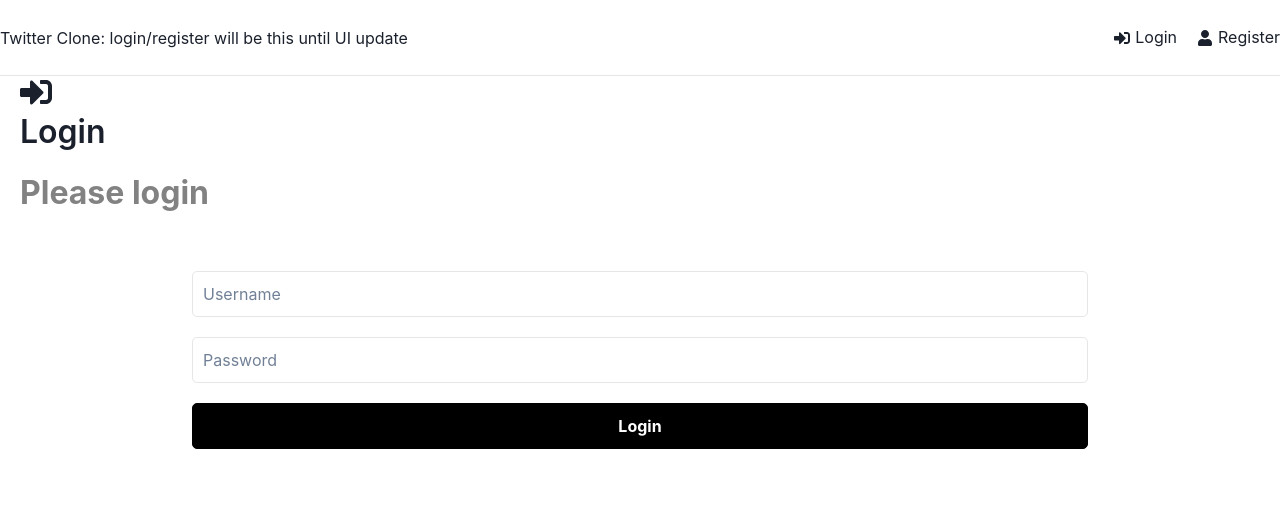
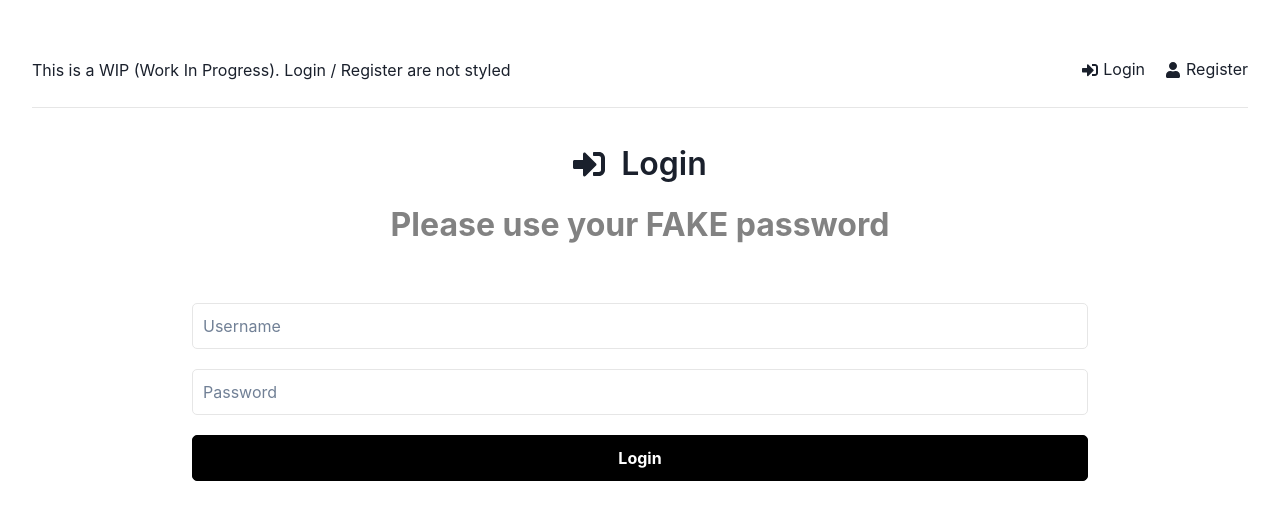
Before and after one commit to zakmayfield/twitter-clone-fullstack, a React (Create React App) app in the folder frontend/: page /login in a window 1280 px wide. Shown: the top 520 px of the page. Built offline with nearby package versions, Linux system fonts and the light colour scheme.

Commit message:
added some wording and styles to the login / register

```diff
--- a/frontend/src/components/Header.js
+++ b/frontend/src/components/Header.js
@@ -15,11 +15,11 @@ const Header = () => {
   };
 
   return (
-    <div>
+    <div className='header-container'>
       <header className='header'>
         <div className='logo'>
           <Link to='/'>
-            Twitter Clone: login/register will be this until UI update
+            This is a WIP (Work In Progress). Login / Register are not styled
           </Link>
         </div>
         <ul>
--- a/frontend/src/index.css
+++ b/frontend/src/index.css
@@ -223,3 +223,20 @@ h3 {
     font-size: 1.5rem;
   }
 }
+
+.header-container {
+  padding: 2rem;
+}
+
+.heading {
+  display: flex;
+  flex-direction: column;
+  justify-content: center;
+  align-items: center;
+}
+
+.header-with-icon {
+  display: flex;
+  justify-content: center;
+  align-items: center;
+}
--- a/frontend/src/pages/Login.jsx
+++ b/frontend/src/pages/Login.jsx
@@ -5,7 +5,7 @@ import { useNavigate } from 'react-router-dom';
 import { login, reset } from '../features/auth/authSlice';
 import Spinner from '../components/Spinner';
 import { toast } from 'react-toastify';
-import Header from '../components/Header'
+import Header from '../components/Header';
 
 const Login = () => {
   // *** I lazy initialized state here so if there problems with form state down the road maybe change this back ***
@@ -62,10 +62,10 @@ const Login = () => {
     <>
       <Header />
       <section className='heading'>
-        <h1>
-          <FaSignInAlt /> Login
+        <h1 className='header-with-icon'>
+          <FaSignInAlt style={{ marginRight: '1rem' }} /> Login
         </h1>
-        <p>Please login</p>
+        <p>Please use your FAKE password</p>
       </section>
 
       <section className='form'>
--- a/frontend/src/pages/Register.jsx
+++ b/frontend/src/pages/Register.jsx
@@ -69,10 +69,13 @@ const Register = () => {
     <>
       <Header />
       <section className='heading'>
-        <h1>
-          <FaUser /> Register
+        <h1 className='header-with-icon'>
+          <FaUser style={{ marginRight: '1rem' }} /> Register
         </h1>
-        <p>Please create an account</p>
+        <p>Please do NOT use a real password</p>
+        <p style={{ fontSize: '.5em' }}>
+          * passwords are hashed but still use a fake
+        </p>
       </section>
 
       <section className='form'>
```
